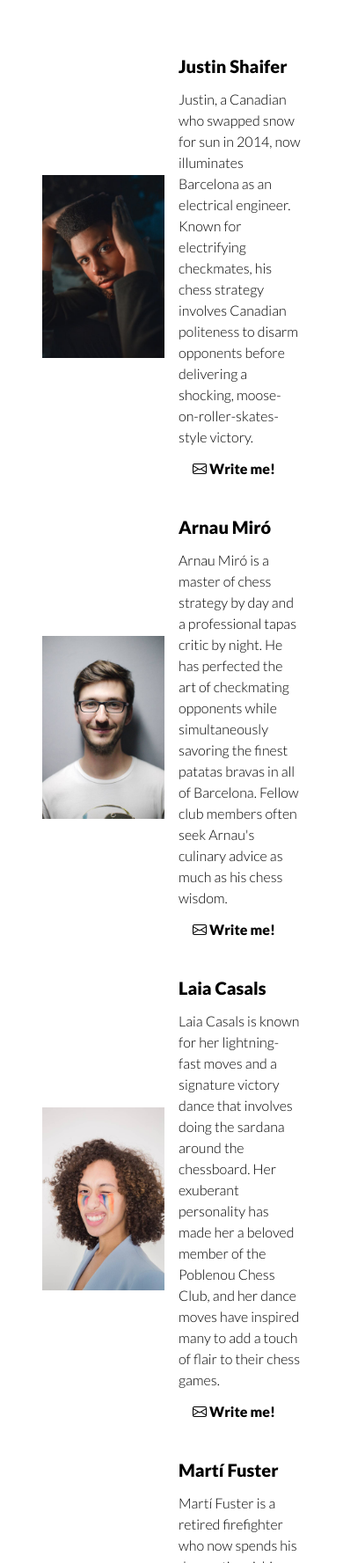
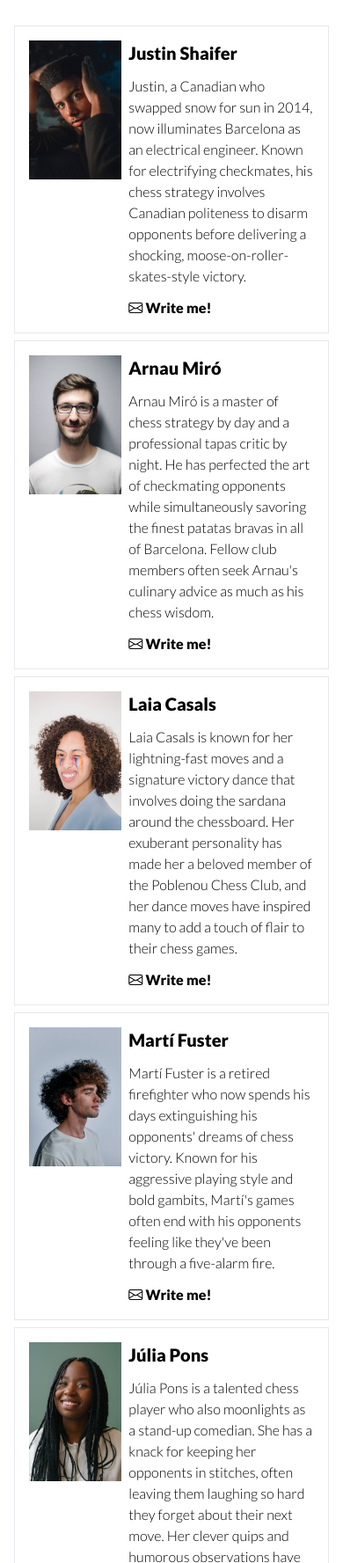
Before and after one commit to puzzi22/pec3-ajedrezATOMIC, a website built with Parcel: page src/members.html in a window 390 px wide. Shown: the part 223-2000 px from the top of the page at 88% size. Built offline with nearby package versions, Linux system fonts and the light colour scheme.

Commit message:
4th final version mobile

```diff
--- a/src/assets/styles/layouts/_card.scss
+++ b/src/assets/styles/layouts/_card.scss
@@ -1,5 +1,5 @@
 @layer components {
   .card {
-    @apply ml-4 mr-4 flex items-center gap-4 p-4 sm:w-72 sm:flex-col sm:gap-2 sm:border sm:border-gray-200;
+    @apply ml-4 mr-4 flex items-center gap-2 border p-4 sm:w-72 sm:flex-col sm:border-gray-200;
   }
 }
--- a/src/members.html
+++ b/src/members.html
@@ -23,10 +23,10 @@
                 Poblenou Chess Club Members
             </h1>
             <div
-                class="m-4 mb-8 flex flex-wrap justify-center gap-2 sm:m-4 sm:gap-4 md:mx-4 md:my-0 md:gap-8 lg:gap-16"
+                class="m-0 mb-8 flex flex-wrap justify-center gap-2 sm:m-4 sm:gap-4 md:m-4 md:mx-4 md:my-0 md:gap-8 lg:gap-16"
             >
                 <div class="card">
-                    <picture class="w-1/2 sm:w-full">
+                    <picture class="w-1/3 self-start sm:w-full">
                         <source
                             srcset="
                                 ./assets/images/member1.jpg?as=webp&width=400 400w,
@@ -46,7 +46,7 @@
                             loading="lazy"
                         />
                     </picture>
-                    <div class="w-1/2 sm:w-full">
+                    <div class="w-2/3 sm:w-full">
                         <h2 class="mb-3 text-xl font-bold sm:text-center">
                             Justin Shaifer
                         </h2>
@@ -58,12 +58,12 @@
                             opponents before delivering a shocking,
                             moose-on-roller-skates-style victory.
                         </p>
-                        <div class="mt-3 sm:text-center">
+                        <div class="mt-3 w-auto sm:w-full sm:text-center">
                             <a
                                 href="#"
                                 class="text-base font-bold hover:text-pale-grey hover:underline"
                             >
-                                <i class="bi bi-envelope ml-4"></i>
+                                <i class="bi bi-envelope"></i>
                                 Write me!
                             </a>
                         </div>
@@ -71,7 +71,7 @@
                 </div>
 
                 <div class="card">
-                    <picture class="w-1/2 sm:w-full">
+                    <picture class="w-1/3 self-start sm:w-full">
                         <source
                             srcset="
                                 ./assets/images/member2.jpg?as=webp&width=400 400w,
@@ -91,7 +91,7 @@
                             loading="lazy"
                         />
                     </picture>
-                    <div class="w-1/2 sm:w-full">
+                    <div class="w-2/3 sm:w-full">
                         <h2 class="mb-3 text-xl font-bold sm:text-center">
                             Arnau Miró
                         </h2>
@@ -108,7 +108,7 @@
                                 href="#"
                                 class="text-base font-bold hover:text-pale-grey hover:underline"
                             >
-                                <i class="bi bi-envelope ml-4"></i>
+                                <i class="bi bi-envelope"></i>
                                 Write me!
                             </a>
                         </div>
@@ -116,7 +116,7 @@
                 </div>
 
                 <div class="card">
-                    <picture class="w-1/2 sm:w-full">
+                    <picture class="w-1/3 self-start sm:w-full">
                         <source
                             srcset="
                                 ./assets/images/member3.jpg?as=webp&width=400 400w,
@@ -136,7 +136,7 @@
                             loading="lazy"
                         />
                     </picture>
-                    <div class="w-1/2 sm:w-full">
+                    <div class="w-2/3 sm:w-full">
                         <h2 class="mb-3 text-xl font-bold sm:text-center">
                             Laia Casals
                         </h2>
@@ -154,7 +154,7 @@
                                 href="#"
                                 class="text-base font-bold hover:text-pale-grey hover:underline"
                             >
-                                <i class="bi bi-envelope ml-4"></i>
+                                <i class="bi bi-envelope"></i>
                                 Write me!
                             </a>
                         </div>
@@ -162,7 +162,7 @@
                 </div>
 
                 <div class="card">
-                    <picture class="w-1/2 sm:w-full">
+                    <picture class="w-1/3 self-start sm:w-full">
                         <source
                             srcset="
                                 ./assets/images/member4.jpg?as=webp&width=400 400w,
@@ -182,7 +182,7 @@
                             loading="lazy"
                         />
                     </picture>
-                    <div class="w-1/2 sm:w-full">
+                    <div class="w-2/3 sm:w-full">
                         <h2 class="mb-3 text-xl font-bold sm:text-center">
                             Martí Fuster
                         </h2>
@@ -199,7 +199,7 @@
                                 href="#"
                                 class="text-base font-bold hover:text-pale-grey hover:underline"
                             >
-                                <i class="bi bi-envelope ml-4"></i>
+                                <i class="bi bi-envelope"></i>
                                 Write me!
                             </a>
                         </div>
@@ -207,7 +207,7 @@
                 </div>
 
                 <div class="card">
-                    <picture class="w-1/2 sm:w-full">
+                    <picture class="w-1/3 self-start sm:w-full">
                         <source
                             srcset="
                                 ./assets/images/member5.jpg?as=webp&width=400 400w,
@@ -227,7 +227,7 @@
                             loading="lazy"
                         />
                     </picture>
-                    <div class="w-1/2 sm:w-full">
+                    <div class="w-2/3 sm:w-full">
                         <h2 class="mb-3 text-xl font-bold sm:text-center">
                             Júlia Pons
                         </h2>
@@ -245,7 +245,7 @@
                                 href="#"
                                 class="text-base font-bold hover:text-pale-grey hover:underline"
                             >
-                                <i class="bi bi-envelope ml-4"></i>
+                                <i class="bi bi-envelope"></i>
                                 Write me!
                             </a>
                         </div>
@@ -253,7 +253,7 @@
                 </div>
 
                 <div class="card">
-                    <picture class="w-1/2 sm:w-full">
+                    <picture class="w-1/3 self-start sm:w-full">
                         <source
                             srcset="
                                 ./assets/images/member6.jpg?as=webp&width=400 400w,
@@ -273,7 +273,7 @@
                             loading="lazy"
                         />
                     </picture>
-                    <div class="w-1/2 sm:w-full">
+                    <div class="w-2/3 sm:w-full">
                         <h2 class="mb-3 text-xl font-bold sm:text-center">
                             Enric Rovira
                         </h2>
@@ -291,7 +291,7 @@
                                 href="#"
                                 class="text-base font-bold hover:text-pale-grey hover:underline"
                             >
-                                <i class="bi bi-envelope ml-4"></i>
+                                <i class="bi bi-envelope"></i>
                                 Write me!
                             </a>
                         </div>
--- a/src/tournament.html
+++ b/src/tournament.html
@@ -33,7 +33,7 @@
                 <span class="block"> Tournament 2023 </span>
             </h1>
         </div>
-        <section class="rules mx-auto w-5/6 space-y-12 px-8 md:w-5/6">
+        <section class="rules mx-auto w-11/12 space-y-12 md:w-5/6 md:px-8">
             <h2 class="mb-16 mt-12 text-center text-4xl">Tournament Rules</h2>
             <div
                 class="mx-auto grid w-10/12 grid-cols-3 gap-x-8 gap-y-12 md:w-11/12"
@@ -86,7 +86,7 @@
 
         <h2 class="mb-16 mt-24 text-center text-4xl">Tournament Draw</h2>
 
-        <section class="max-w-5/12 relative mx-10 md:mx-40">
+        <section class="max-w-5/12 relative mx-4 md:mx-40">
             <picture>
                 <source
                     srcset="
--- a/src/views/header.html
+++ b/src/views/header.html
@@ -1,5 +1,5 @@
 <header class="bg-broken-white">
-    <nav class="flex items-center justify-between px-16 py-4">
+    <nav class="flex items-center justify-between px-6 py-4 md:px-16">
         <a class="text-xl" href="./index.html"> Poblenou Chess Club </a>
         <button class="lg:hidden">
             <i class="bi bi-list navbar-toggler-icon border p-1 text-2xl"></i>
```
